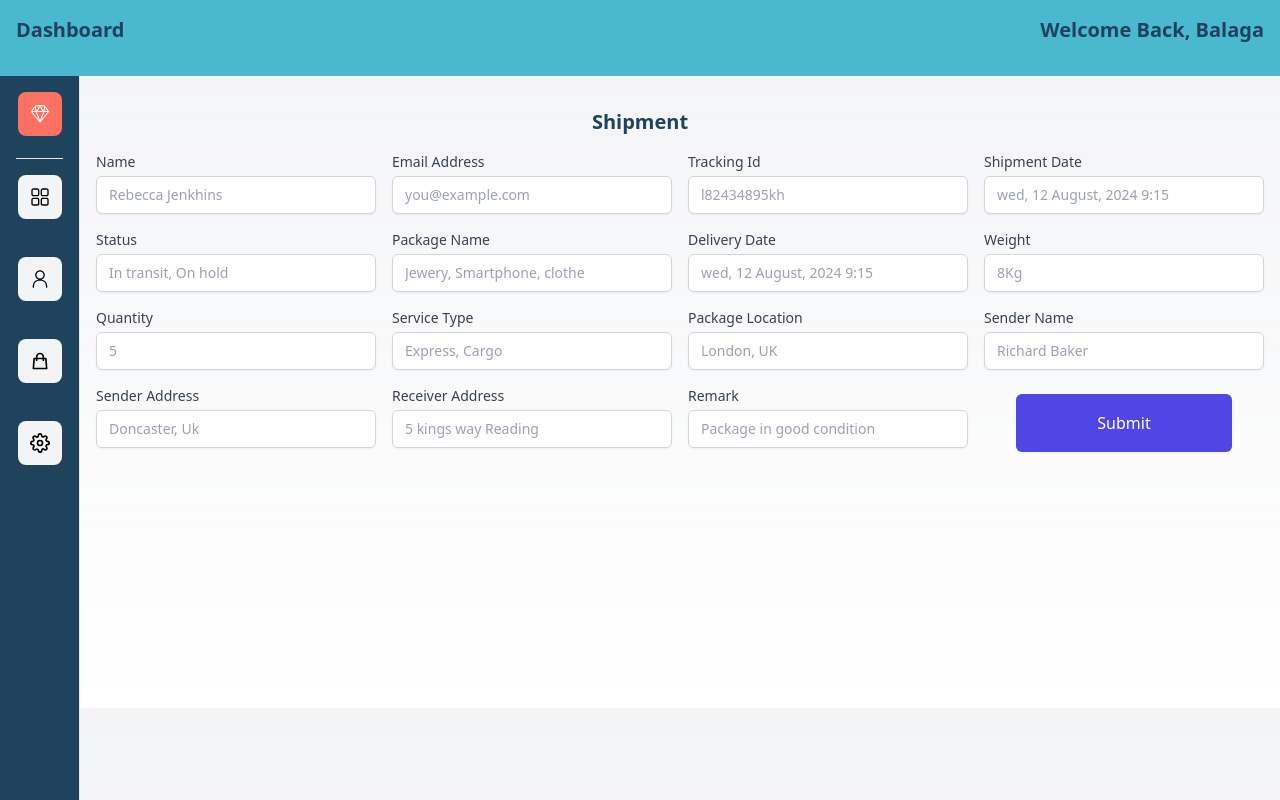
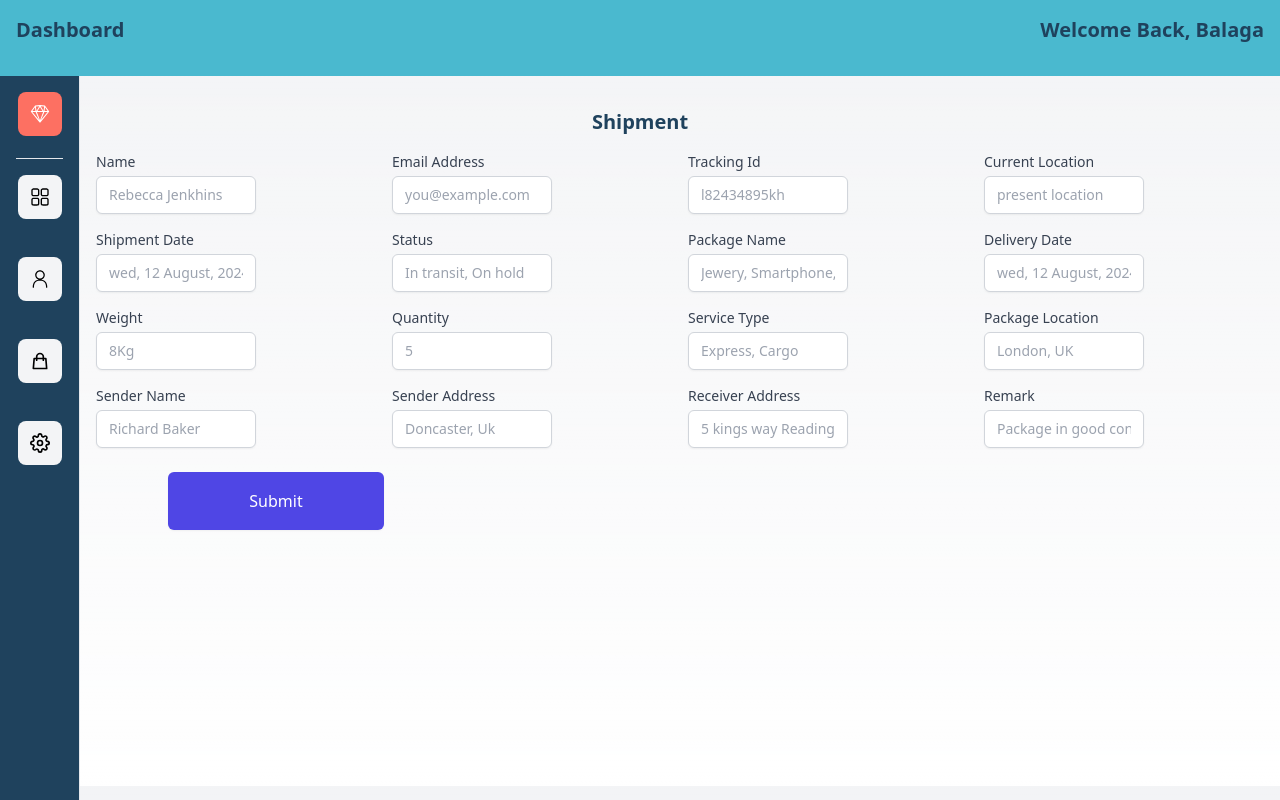
Before and after one commit to Aribobo/foxcontinental, a Next.js app: page /en/shipping in a window 1280 px wide. Built offline with nearby package versions, Linux system fonts and the light colour scheme; no server answers; sample sign-in values are in the browser's storage.

Commit message:
location upgrade

```diff
--- a/app/[locale]/(dashboard)/admin/page.jsx
+++ b/app/[locale]/(dashboard)/admin/page.jsx
@@ -48,7 +48,8 @@ const Consignment = () => {
             "<input value='' id='swal-input1' class='swal2-input' placeholder='Status'>" +
             "<input value='' id='swal-input2' class='swal2-input' placeholder=' Package Location'>" +
             "<input value='' id='swal-input3' class='swal2-input' placeholder=' Delivery Date'>" +
-            "<input value='' id='swal-input4' class='swal2-input' placeholder='remark'>",
+            "<input value='' id='swal-input4' class='swal2-input' placeholder='remark'>"+
+            "<input value='' id='swal-input5' class='swal2-input' placeholder='Currenr Location'>",
 
           focusConfirm: false,
           preConfirm: () => {
@@ -59,6 +60,8 @@ const Consignment = () => {
                 deliveryDate: document.getElementById("swal-input3").value,
                 packageLocation: document.getElementById("swal-input2").value,
                 remark: document.getElementById("swal-input4").value,
+                currentLocation: document.getElementById("swal-input5").value,
+
               },
 
             ];
@@ -171,6 +174,9 @@ const Consignment = () => {
                     Quantity
                 </th>
                 <th scope="col" className="px-6 py-3">
+                    Current Location
+                </th>
+                <th scope="col" className="px-6 py-3">
                     Service Type
                 </th>
                 <th scope="col" className="px-6 py-3">
@@ -229,6 +235,9 @@ const Consignment = () => {
                 {logistic.quantity}
                 </td>
                 <td className="px-6 py-4">
+                {logistic.currentLocation}
+                </td>
+                <td className="px-6 py-4">
                 {logistic.serviceType}
                 </td>
                 <td className="px-6 py-4">
--- a/app/[locale]/(dashboard)/shipping/page.jsx
+++ b/app/[locale]/(dashboard)/shipping/page.jsx
@@ -10,6 +10,7 @@ import{useSession} from "next-auth/react"
 
 const ShippingForm = () => {
   const [stand, setStand] = useState("");
+  const [currentLocation, setCurrentLocation] = useState("");
   const [name, setName] = useState("");
   const [email, setEmail] = useState("");
   const [trackId, setTrackId] = useState("");
@@ -56,6 +57,7 @@ const ShippingForm = () => {
         senderAddress,
         receiverAddress,
         remark,
+        currentLocation,
       });
       console.log(result.data);
 
@@ -77,7 +79,7 @@ const ShippingForm = () => {
       </p>
       <form
         onSubmit={handleFormData}
-        className=" ml-20 grid grid-cols-1 md:grid-cols-2 lg:grid-cols-4 gap-4 mb-20"
+        className=" ml-20 grid grid-cols-2 md:grid-cols-3 lg:grid-cols-4 gap-4 mb-20 justify-between"
       >
         <div className="col-span-1">
           <label
@@ -92,7 +94,7 @@ const ShippingForm = () => {
             onChange={(e) => setName(e.target.value)}
             type="text"
             id="Rname"
-            className="mt-1 block w-full px-3 py-2 border border-gray-300 rounded-md shadow-sm focus:outline-none focus:ring-indigo-500 focus:border-indigo-500 sm:text-sm"
+            className="mt-1 block w-40 px-3 py-2  border border-gray-300 rounded-md shadow-sm focus:outline-none focus:ring-indigo-500 focus:border-indigo-500 sm:text-sm"
             placeholder="Rebecca Jenkhins"
           />
         </div>
@@ -109,7 +111,7 @@ const ShippingForm = () => {
             onChange={(e) => setEmail(e.target.value)}
             type="email"
             id="email"
-            className="mt-1 block w-full px-3 py-2 border border-gray-300 rounded-md shadow-sm focus:outline-none focus:ring-indigo-500 focus:border-indigo-500 sm:text-sm"
+            className="mt-1 block w-40 px-3 py-2 border border-gray-300 rounded-md shadow-sm focus:outline-none focus:ring-indigo-500 focus:border-indigo-500 sm:text-sm"
             placeholder="you@example.com"
           />
         </div>
@@ -125,8 +127,24 @@ const ShippingForm = () => {
             onChange={(e) => setTrackId(e.target.value)}
             type="text"
             id="Track"
-            className="mt-1 block w-full px-3 py-2 border border-gray-300 rounded-md shadow-sm focus:outline-none focus:ring-indigo-500 focus:border-indigo-500 sm:text-sm"
+            className="mt-1 block w-40 px-3 py-2 border border-gray-300 rounded-md shadow-sm focus:outline-none focus:ring-indigo-500 focus:border-indigo-500 sm:text-sm"
             placeholder="l82434895kh"
+          />
+        </div>
+        <div className="col-span-1">
+          <label
+            htmlFor="Track"
+            className="block text-sm font-medium text-gray-700"
+          >
+            Current Location
+          </label>
+          <input
+            value={currentLocation}
+            onChange={(e) => setCurrentLocation(e.target.value)}
+            type="text"
+            id="currentLocation"
+            className="mt-1 block w-40 px-3 py-2 border border-gray-300 rounded-md shadow-sm focus:outline-none focus:ring-indigo-500 focus:border-indigo-500 sm:text-sm"
+            placeholder="present location"
           />
         </div>
         <div className="col-span-1">
@@ -141,7 +159,7 @@ const ShippingForm = () => {
             onChange={(e) => setShipmentDate(e.target.value)}
             type="text"
             id="Sdate"
-            className="mt-1 block w-full px-3 py-2 border border-gray-300 rounded-md shadow-sm focus:outline-none focus:ring-indigo-500 focus:border-indigo-500 sm:text-sm"
+            className="mt-1 block w-40 px-3 py-2 border border-gray-300 rounded-md shadow-sm focus:outline-none focus:ring-indigo-500 focus:border-indigo-500 sm:text-sm"
             placeholder="wed, 12 August, 2024 9:15"
           />
         </div>
@@ -157,7 +175,7 @@ const ShippingForm = () => {
             onChange={(e) => setStand(e.target.value)}
             type="text"
             id="Status"
-            className="mt-1 block w-full px-3 py-2 border border-gray-300 rounded-md shadow-sm focus:outline-none focus:ring-indigo-500 focus:border-indigo-500 sm:text-sm"
+            className="mt-1 block w-40 px-3 py-2 border border-gray-300 rounded-md shadow-sm focus:outline-none focus:ring-indigo-500 focus:border-indigo-500 sm:text-sm"
             placeholder="In transit, On hold"
           />
         </div>
@@ -173,7 +191,7 @@ const ShippingForm = () => {
             onChange={(e) => setPackageName(e.target.value)}
             type="text"
             id="Pname"
-            className="mt-1 block w-full px-3 py-2 border border-gray-300 rounded-md shadow-sm focus:outline-none focus:ring-indigo-500 focus:border-indigo-500 sm:text-sm"
+            className="mt-1 block w-40 px-3 py-2 border border-gray-300 rounded-md shadow-sm focus:outline-none focus:ring-indigo-500 focus:border-indigo-500 sm:text-sm"
             placeholder="Jewery, Smartphone, clothe"
           />
         </div>
@@ -189,7 +207,7 @@ const ShippingForm = () => {
             onChange={(e) => setDeliveryDate(e.target.value)}
             type="text"
             id="Ddate"
-            className="mt-1 block w-full px-3 py-2 border border-gray-300 rounded-md shadow-sm focus:outline-none focus:ring-indigo-500 focus:border-indigo-500 sm:text-sm"
+            className="mt-1 block w-40 px-3 py-2 border border-gray-300 rounded-md shadow-sm focus:outline-none focus:ring-indigo-500 focus:border-indigo-500 sm:text-sm"
             placeholder="wed, 12 August, 2024 9:15"
           />
         </div>
@@ -205,7 +223,7 @@ const ShippingForm = () => {
             onChange={(e) => setWeight(e.target.value)}
             type="number"
             id="weight"
-            className="mt-1 block w-full px-3 py-2 border border-gray-300 rounded-md shadow-sm focus:outline-none focus:ring-indigo-500 focus:border-indigo-500 sm:text-sm"
+            className="mt-1 block w-40 px-3 py-2 border border-gray-300 rounded-md shadow-sm focus:outline-none focus:ring-indigo-500 focus:border-indigo-500 sm:text-sm"
             placeholder="8Kg"
           />
         </div>
@@ -221,7 +239,7 @@ const ShippingForm = () => {
             onChange={(e) => setQuantity(e.target.value)}
             type="number"
             id="quantity"
-            className="mt-1 block w-full px-3 py-2 border border-gray-300 rounded-md shadow-sm focus:outline-none focus:ring-indigo-500 focus:border-indigo-500 sm:text-sm"
+            className="mt-1 block w-40 px-3 py-2 border border-gray-300 rounded-md shadow-sm focus:outline-none focus:ring-indigo-500 focus:border-indigo-500 sm:text-sm"
             placeholder="5"
           />
         </div>
@@ -237,7 +255,7 @@ const ShippingForm = () => {
             onChange={(e) => setServiceType(e.target.value)}
             type="text"
             id="Stype"
-            className="mt-1 block w-full px-3 py-2 border border-gray-300 rounded-md shadow-sm focus:outline-none focus:ring-indigo-500 focus:border-indigo-500 sm:text-sm"
+            className="mt-1 block w-40 px-3 py-2 border border-gray-300 rounded-md shadow-sm focus:outline-none focus:ring-indigo-500 focus:border-indigo-500 sm:text-sm"
             placeholder="Express, Cargo"
           />
         </div>
@@ -253,7 +271,7 @@ const ShippingForm = () => {
             onChange={(e) => setPackageLocation(e.target.value)}
             type="text"
             id="Plocation"
-            className="mt-1 block w-full px-3 py-2 border border-gray-300 rounded-md shadow-sm focus:outline-none focus:ring-indigo-500 focus:border-indigo-500 sm:text-sm"
+            className="mt-1 block w-40 px-3 py-2 border border-gray-300 rounded-md shadow-sm focus:outline-none focus:ring-indigo-500 focus:border-indigo-500 sm:text-sm"
             placeholder="London, UK"
           />
         </div>
@@ -269,7 +287,7 @@ const ShippingForm = () => {
             onChange={(e) => setSenderName(e.target.value)}
             type="text"
             id="Sname"
-            className="mt-1 block w-full px-3 py-2 border border-gray-300 rounded-md shadow-sm focus:outline-none focus:ring-indigo-500 focus:border-indigo-500 sm:text-sm"
+            className="mt-1 block w-40 px-3 py-2 border border-gray-300 rounded-md shadow-sm focus:outline-none focus:ring-indigo-500 focus:border-indigo-500 sm:text-sm"
             placeholder="Richard Baker"
           />
         </div>
@@ -285,7 +303,7 @@ const ShippingForm = () => {
             onChange={(e) => setSenderAddress(e.target.value)}
             type="text"
             id="Saddress"
-            className="mt-1 block w-full px-3 py-2 border border-gray-300 rounded-md shadow-sm focus:outline-none focus:ring-indigo-500 focus:border-indigo-500 sm:text-sm"
+            className="mt-1 block w-40 px-3 py-2 border border-gray-300 rounded-md shadow-sm focus:outline-none focus:ring-indigo-500 focus:border-indigo-500 sm:text-sm"
             placeholder="Doncaster, Uk"
           />
         </div>
@@ -301,7 +319,7 @@ const ShippingForm = () => {
             onChange={(e) => setReceiverAddress(e.target.value)}
             type="text"
             id="Raddress"
-            className="mt-1 block w-full px-3 py-2 border border-gray-300 rounded-md shadow-sm focus:outline-none focus:ring-indigo-500 focus:border-indigo-500 sm:text-sm"
+            className="mt-1 block w-40 px-3 py-2 border border-gray-300 rounded-md shadow-sm focus:outline-none focus:ring-indigo-500 focus:border-indigo-500 sm:text-sm"
             placeholder="5 kings way Reading"
           />
         </div>
@@ -317,7 +335,7 @@ const ShippingForm = () => {
             onChange={(e) => setRemark(e.target.value)}
             type="text"
             id="Remark"
-            className="mt-1 block w-full px-3 py-2 border border-gray-300 rounded-md shadow-sm focus:outline-none focus:ring-indigo-500 focus:border-indigo-500 sm:text-sm"
+            className="mt-1 block w-40 px-3  py-2 border border-gray-300 rounded-md shadow-sm focus:outline-none focus:ring-indigo-500 focus:border-indigo-500 sm:text-sm"
             placeholder="Package in good condition"
           />
         </div>
@@ -326,7 +344,7 @@ const ShippingForm = () => {
           <button
             type="submit"
             disabled={loader}
-            className="inline-flex items-center px-20 py-4 mt-2 border border-transparent text-base font-medium rounded-md text-white bg-indigo-600 shadow-sm hover:bg-indigo-700 focus:outline-none focus:ring-2 focus:ring-offset-2 focus:ring-indigo-500"
+            className="inline-flex items-center ml-20 px-20 py-4 mt-2 border border-transparent text-base font-medium rounded-md text-white bg-indigo-600 shadow-sm hover:bg-indigo-700 focus:outline-none focus:ring-2 focus:ring-offset-2 focus:ring-indigo-500"
           >
             {loader ? "Uploading...." : "Submit"}
           </button>
--- a/app/api/uploads/route.js
+++ b/app/api/uploads/route.js
@@ -27,7 +27,8 @@ export async function  POST (req, res) {
      senderName:body.senderName,
      senderAddress:body.senderAddress,
      receiverAddress:body.receiverAddress,
-     remark:body.remark
+     remark:body.remark,
+     currentLocation:body.currentLocation
     });
 
    await logistic?.save();
--- a/locales/de/hero.json
+++ b/locales/de/hero.json
@@ -16,6 +16,7 @@
   "deliv": "Die Zustellung auf der letzten Meile ist oft der anspruchsvollste und zugleich kritischste Teil des Versandprozesses. Hier erreichen die Produkte den Endverbraucher, und Ineffizienzen können zu Verzögerungen und Kundenunzufriedenheit führen. Unternehmen nutzen Technologien, um diesen Prozess zu rationalisieren, und setzen Software zur Routenoptimierung und Echtzeit-Tracking ein, um Transparenz und Zuverlässigkeit zu gewährleisten.",
   "delivery": "Lieferung",
   "do": "Wir tun",
+  "cl": "aktuelle Position des Artikel",
   "ds":"Versanddatum",
   "sd":"Versanddetails",
   "dest":"Ziel",
--- a/locales/en/hero.json
+++ b/locales/en/hero.json
@@ -16,6 +16,7 @@
   "deliv": "The last mile delivery is often the most challenging yet critical part of the shipping process. It's where products reach the end consumer, and inefficiencies can lead to delays and customer dissatisfaction. Companies are leveraging technology to streamline this process, using route optimization software and real-time tracking to ensure transparency and reliability.",
   "delivery": "Delivery",
   "do": "We Do",
+  "cl": " Package current location",
   "rmk":"Remark",
   "rn":"Receiver Name",
   "ds":"Date shipped",
--- a/locales/es/hero.json
+++ b/locales/es/hero.json
@@ -26,6 +26,7 @@
   "deliv": "La entrega de última milla suele ser la parte más difícil y, al mismo tiempo, la más crítica del proceso de envío. Es donde los productos llegan al consumidor final y las ineficiencias pueden provocar demoras e insatisfacción del cliente. Las empresas están aprovechando la tecnología para agilizar este proceso, utilizando software de optimización de rutas y seguimiento en tiempo real para garantizar la transparencia y la confiabilidad.",
   "delivery": "Entrega",
   "do": "Nosotros lo hacemos",
+  "cl": "ubicación actual del artículo",
   "ds":"Fecha de envío",
   "sd":"Detalles de envío",
   "dest":"Destino",
--- a/locales/fr/hero.json
+++ b/locales/fr/hero.json
@@ -35,6 +35,7 @@
   "sn": "Nom de l'expéditeur",
   "trans": "Le transport est un élément vital de la logistique. Que ce soit par voie terrestre, aérienne ou maritime, le mode de transport choisi peut influencer la rapidité de livraison, le coût et l'empreinte environnementale. L'essor du transport multimodal, qui combine différentes méthodes de transport, permet aux entreprises d'optimiser leurs chaînes d'approvisionnement et d'améliorer les délais de livraison. Des innovations telles que les véhicules autonomes et les livraisons par drone sont également à l'horizon, promettant de révolutionner la manière dont les marchandises sont transportées.",
   "do": "Nous faisons",
+  "cl": "localisation actuelle",
   "feature": "Services en vedette",
   "mision": "Mission",
   "mission": "Notre mission est simple : faciliter l'expédition. Nous comprenons que dans le monde d'aujourd'hui, qui évolue à un rythme effréné, les entreprises ont besoin d'un partenaire logistique en qui elles peuvent avoir confiance pour livrer à temps, à chaque fois. Que vous expédiiez de petits colis ou de grosses marchandises, notre objectif est de simplifier le processus, en veillant à ce que vos produits atteignent leur destination en toute sécurité et efficacité.",
--- a/locales/pt/hero.json
+++ b/locales/pt/hero.json
@@ -16,6 +16,7 @@
   "deliv": "A entrega da última milha é frequentemente a parte mais desafiadora, porém crítica, do processo de envio. É onde os produtos chegam ao consumidor final, e ineficiências podem levar a atrasos e insatisfação do cliente. As empresas estão aproveitando a tecnologia para agilizar esse processo, usando software de otimização de rotas e rastreamento em tempo real para garantir transparência e confiabilidade.",
   "delivery": "Entrega",
   "do": "Nós fazemos",
+  "cl": "localização atual",
   "ds":"Data de envio",
   "entrepreneur": "Empreendedor",
   "qt":"Quantidade",
--- a/models/logisticModel.js
+++ b/models/logisticModel.js
@@ -56,6 +56,9 @@ const logisticSchema = new Schema(
     remark: {
       type: String,
     },
+    currentLocation: {
+      type: String,
+    },
   },
   { timestamps: true }
 );
```
Also changed, not shown: app/[locale]/Order/[trackId]/page.jsx (+4 -3 lines).
